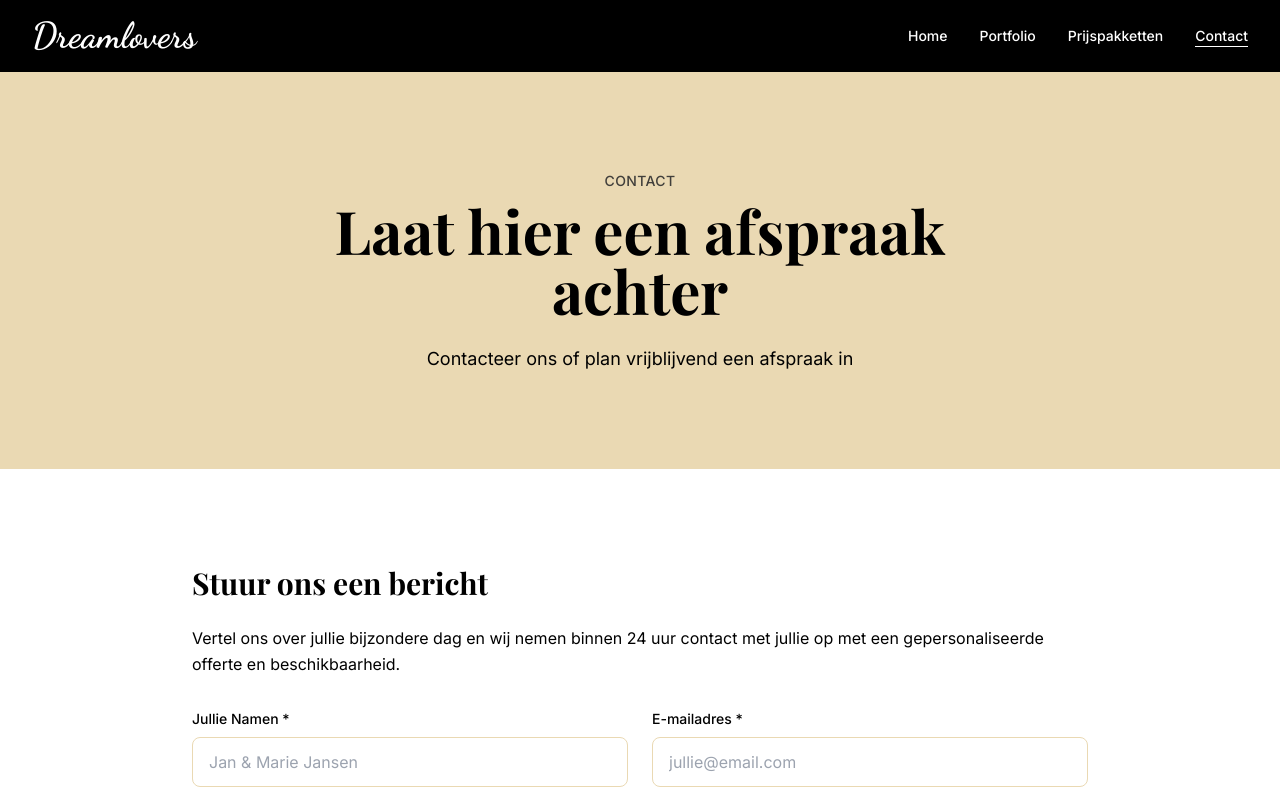
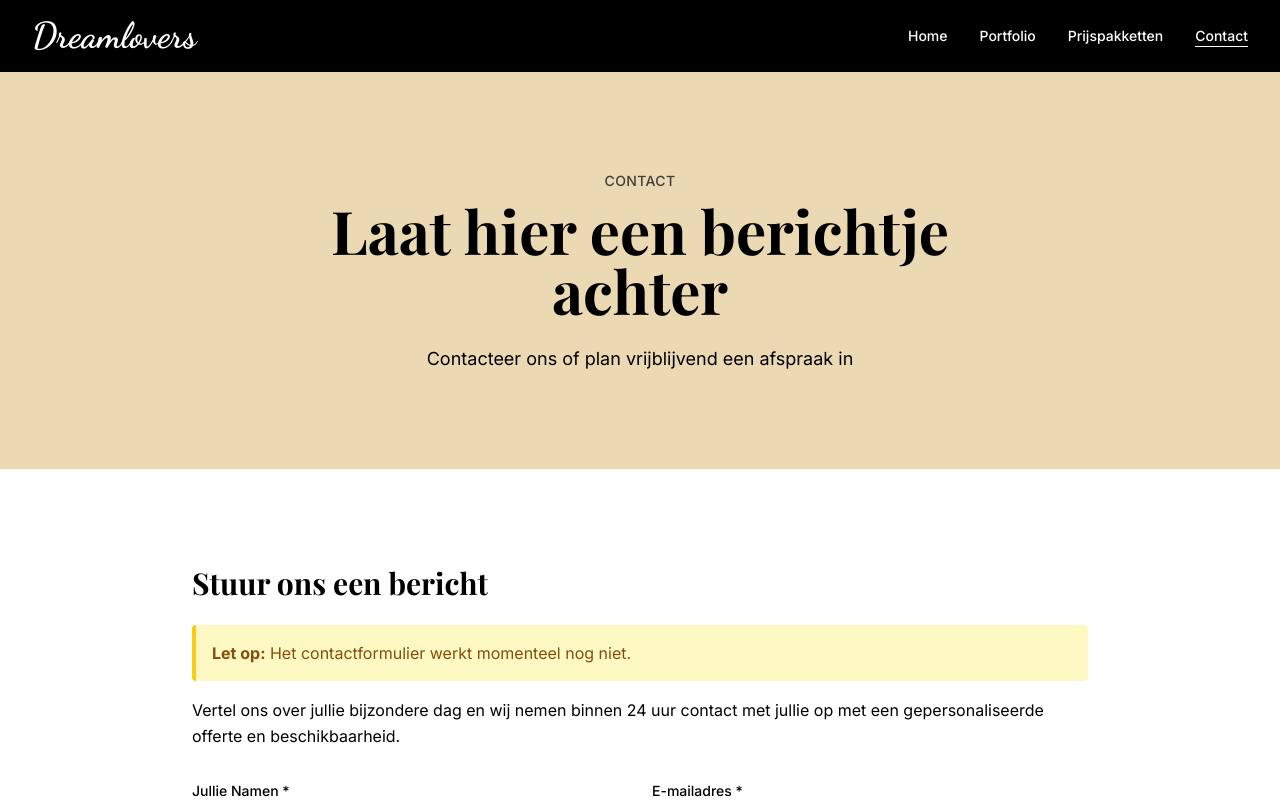
Before and after one commit to ThiboVonderlynck/Dreamlovers, a Next.js app: page /contact in a window 1280 px wide. Shown: the top 800 px of the page. Built offline with nearby package versions, Linux system fonts and the light colour scheme; a web font is replaced by a local one.

Commit message:
Add notice to contact page: form not working yet

```diff
--- a/app/contact/page.tsx
+++ b/app/contact/page.tsx
@@ -11,7 +11,7 @@ export default function ContactPage() {
           <div className="text-center max-w-3xl mx-auto">
             <span className="text-subtitle">Contact</span>
             <h1 className="text-4xl md:text-6xl font-playfair font-bold mt-2 mb-6">
-              Laat hier een afspraak achter
+              Laat hier een berichtje achter
             </h1>
             <p className="text-body text-lg leading-relaxed">
               Contacteer ons of plan vrijblijvend een afspraak in
@@ -27,6 +27,9 @@ export default function ContactPage() {
             {/* Contact Form */}
             <div className="mb-16">
               <h2 className="text-3xl font-playfair font-bold mb-6">Stuur ons een bericht</h2>
+              <div className="mb-4 p-4 bg-yellow-100 border-l-4 border-yellow-400 text-yellow-800 rounded">
+                <strong>Let op:</strong> Het contactformulier werkt momenteel nog niet.
+              </div>
               <p className="text-body mb-8">
                 Vertel ons over jullie bijzondere dag en wij nemen binnen 24 uur contact met jullie op
                 met een gepersonaliseerde offerte en beschikbaarheid.
```
